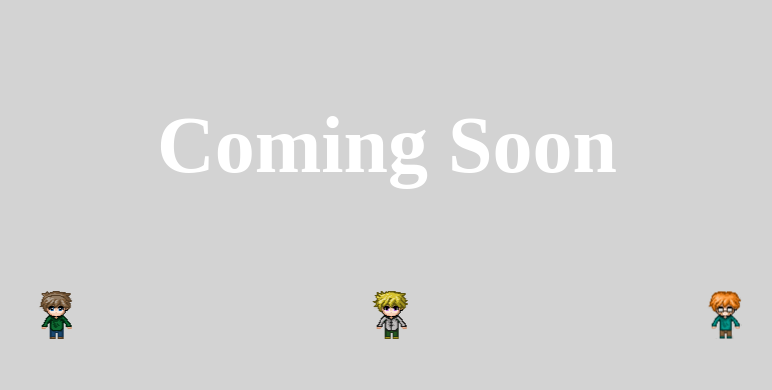
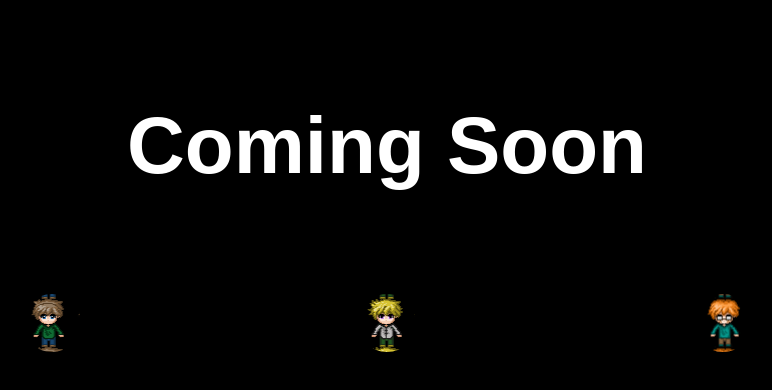
Before and after one commit to Vi3wfind3r/trope, a plain HTML site: page index.html in a window 1280 px wide. Shown: the whole page, without its empty margins (253-1025 px from the left). Drawn offline with Linux system fonts and the light colour scheme.

Commit message:
spots on characters

```diff
--- a/scss/style.scss
+++ b/scss/style.scss
@@ -26,10 +26,11 @@ time, mark, audio, video {
   color: #ffffff;
   font-weight: 800;
   margin: 100px 0 0 0;
+  font-family: Arial, Helvetica, sans-serif;
 }
 
 body {
-  background-color: lightgrey;
+  background-color: black;
 }
 
 
@@ -47,6 +48,10 @@ body {
   width: 48px;
   height: 48px;
   animation: play 0.6s steps(3) infinite;
+  border: 2px solid black;
+  border-radius: 50%;
+  padding: 5px;
+  background-repeat: no-repeat;
 }
 
 .hero {
```
Also changed, not shown: css/style.css, 1 other file.
